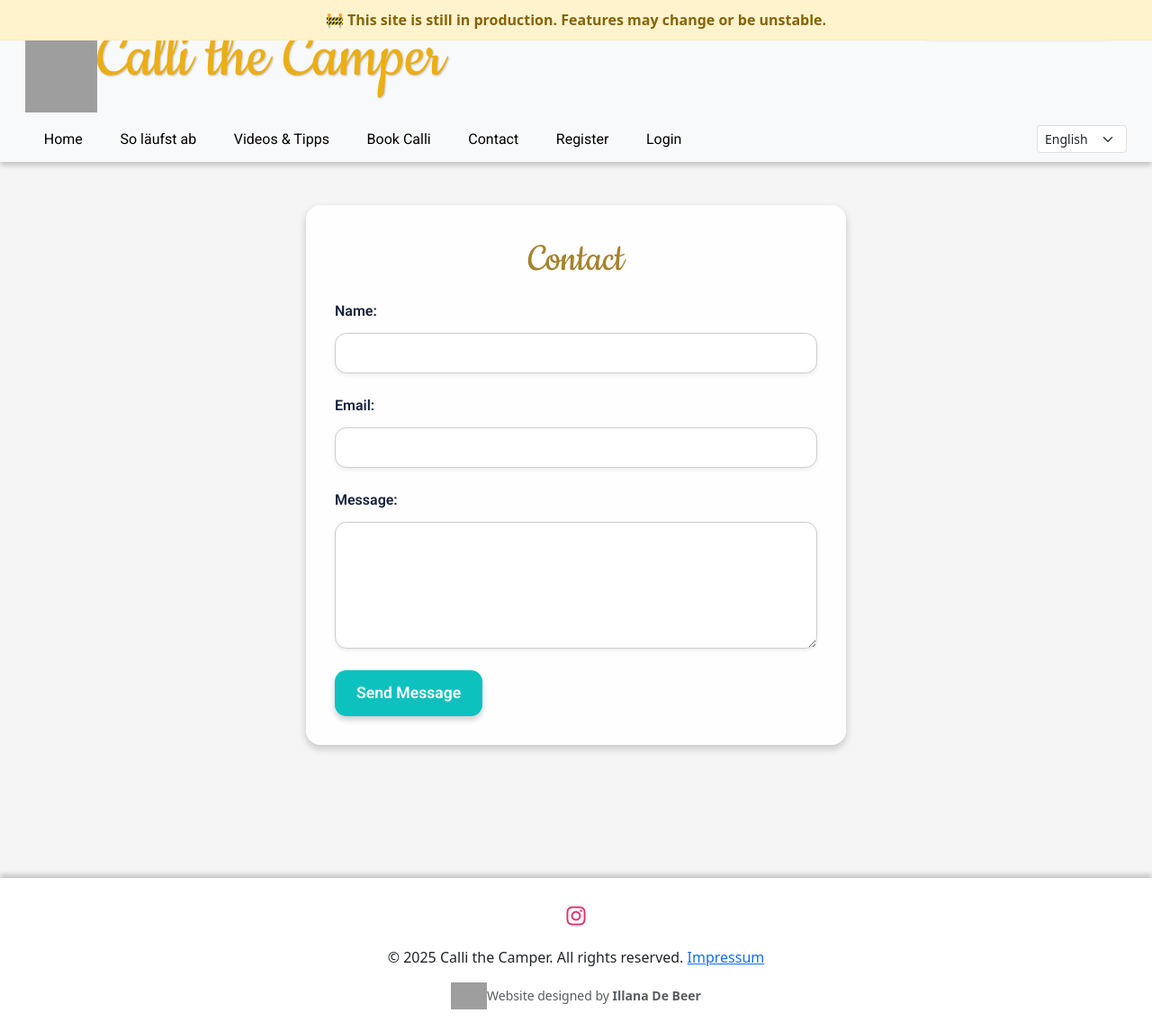
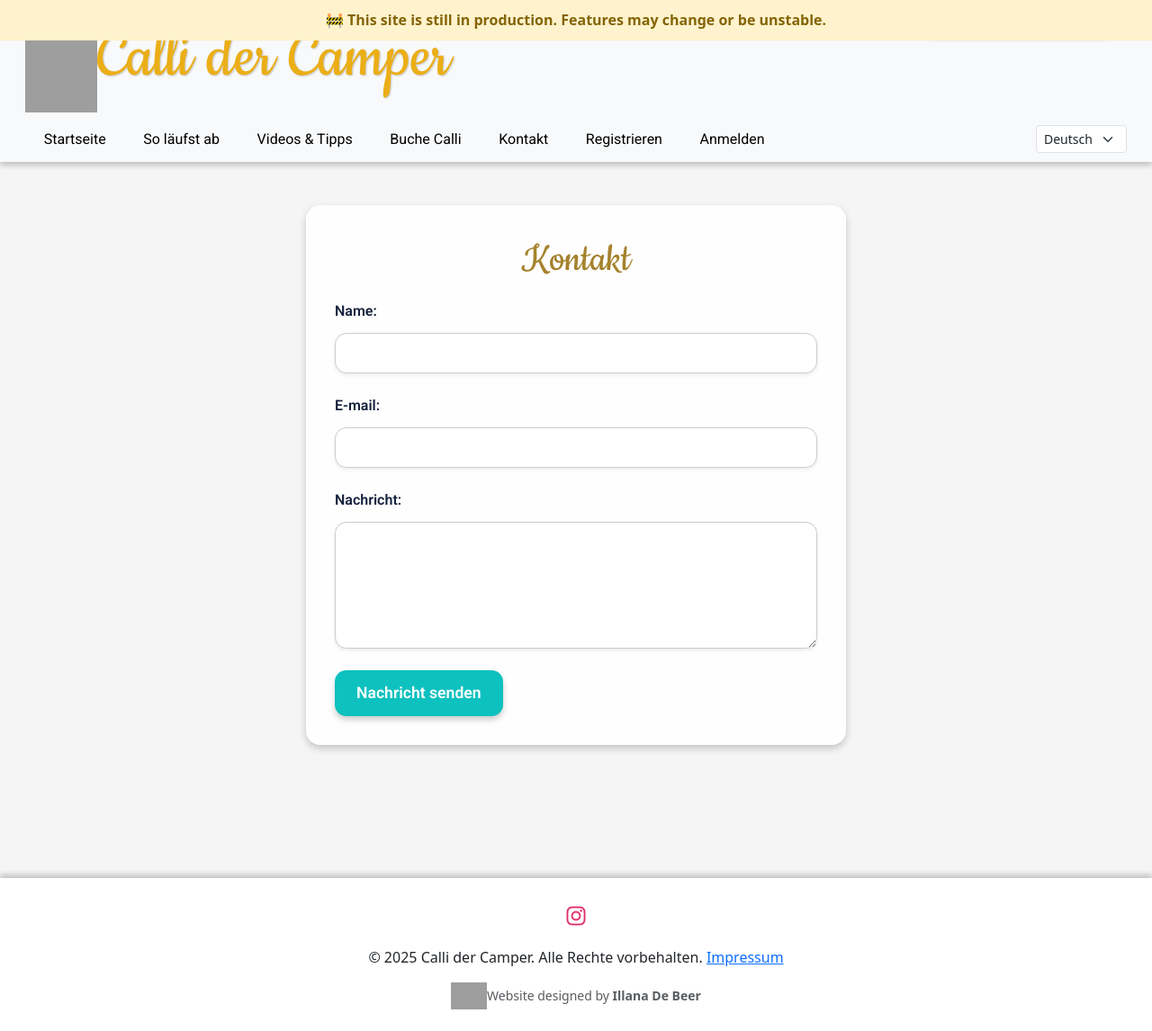
Before and after one commit to LanaD-coder/CalliDerCameper, a Django app: page /contact/ in a window 1280 px wide. Shown: the whole page at 90% size. Run offline with Django 5.2, Linux system fonts and the light colour scheme; parts of the project's set-up code (start-up, migrations or seed data) failed here and were passed over; some libraries are stand-ins or nearby versions; grey boxes are pictures that could not be loaded.

Commit message:
change default language to de

```diff
--- a/accounts/templates/accounts/success.html
+++ b/accounts/templates/accounts/success.html
@@ -5,11 +5,11 @@
 {% block content %}
 <section id="contact-section">
 
-    <title>{% trans "Thanks for your order!" %}</title>
+    <title>{% trans "Vielen Dank für Ihre Buchung!" %}</title>
 
     <section>
       <p>
-        {% trans "We appreciate your booking! If you have any questions, please feel free to contact us at:" %}
+        {% trans "Vielen Dank für Ihre Buchung! Wenn Sie Fragen haben, können Sie uns gerne kontaktieren unter:" %}
       </p>
     </section>
     <section>
@@ -23,7 +23,7 @@
     <section style="margin-top: 2em;">
       <a href="{% url 'profile' %}">
         <button style="padding: 0.5em 1em; background: #0dc1bf; color: white; border: none; border-radius: 4px; cursor: pointer;">
-          {% trans "Go to Profile" %}
+          {% trans "Zum Profil" %}
         </button>
       </a>
     </section>
--- a/ja_rental/settings.py
+++ b/ja_rental/settings.py
@@ -147,10 +147,11 @@ AUTH_PASSWORD_VALIDATORS = [
 # Internationalization
 # https://docs.djangoproject.com/en/5.2/topics/i18n/
 
-LANGUAGE_CODE = 'en'
+LANGUAGE_CODE = 'de'
 LANGUAGES = [
+    ('de', _('German')),
     ('en', _('English')),
-    ('de', _('German')),
+
 ]
 
 LOCALE_PATHS = [
--- a/pages/templates/pages/contact.html
+++ b/pages/templates/pages/contact.html
@@ -4,7 +4,7 @@
 
 {% block content %}
 <section id="contact-section">
-  <h2>{% trans "Contact" %}</h2>
+  <h2>{% trans "Kontakt" %}</h2>
 
   <form method="POST" novalidate>
     {% csrf_token %}
@@ -13,15 +13,15 @@
     {{ form.name }}
     <div class="field-error">{{ form.name.errors }}</div>
 
-    <label for="{{ form.email.id_for_label }}">{% trans "Email" %}:</label>
+    <label for="{{ form.email.id_for_label }}">{% trans "E-mail" %}:</label>
     {{ form.email }}
     <div class="field-error">{{ form.email.errors }}</div>
 
-    <label for="{{ form.message.id_for_label }}">{% trans "Message" %}:</label>
+    <label for="{{ form.message.id_for_label }}">{% trans "Nachricht" %}:</label>
     {{ form.message }}
     <div class="field-error">{{ form.message.errors }}</div>
 
-    <button type="submit" id="send-message-btn">{% trans "Send Message" %}</button>
+    <button type="submit" id="send-message-btn">{% trans "Nachricht senden" %}</button>
   </form>
 </section>
 
--- a/rentals/templates/rentals/booking_form.html
+++ b/rentals/templates/rentals/booking_form.html
@@ -4,7 +4,7 @@
 
 {% block content %}
 <section id="booking-section" class="form-section">
-  <h2>{% trans "Book Calli the Camper" %}</h2>
+  <h2>{% trans "Buche Calli the Camper" %}</h2>
 
   {% if messages %}
     {% for message in messages %}
--- a/templates/base.html
+++ b/templates/base.html
@@ -49,7 +49,7 @@
     <!-- Logo -->
     <a class="navbar-brand d-flex align-items-center" href="{% url 'home' %}">
       <img src="https://res.cloudinary.com/dvs5uituk/image/upload/v1747742379/freepik__background__6179_fdyics.webp" alt="Logo">
-      <span id="site-title">{% trans "Calli the Camper" %}</span>
+      <span id="site-title">{% trans "Calli der Camper" %}</span>
     </a>
 
     <!-- Hamburger toggle button for mobile -->
@@ -62,31 +62,31 @@
     <div class="collapse navbar-collapse" id="navbarSupportedContent">
       <!-- Navigation Links -->
       <ul class="navbar-nav me-auto mb-2 mb-lg-0">
-        <li class="nav-item"><a class="nav-link" href="/">{% trans "Home" %}</a></li>
+        <li class="nav-item"><a class="nav-link" href="/">{% trans "Startseite" %}</a></li>
         <li class="nav-item"><a class="nav-link" href="{% url 'about' %}">{% trans "So läufst ab" %}</a></li>
         <li class="nav-item"><a class="nav-link" href="/videos">{% trans "Videos & Tipps" %}</a></li>
-        <li class="nav-item"><a class="nav-link" href="{% url 'booking_page' 1 %}">{% trans "Book Calli" %}</a></li>
-        <li class="nav-item"><a class="nav-link" href="/contact">{% trans "Contact" %}</a></li>
+        <li class="nav-item"><a class="nav-link" href="{% url 'booking_page' 1 %}">{% trans "Buche Calli" %}</a></li>
+        <li class="nav-item"><a class="nav-link" href="/contact">{% trans "Kontakt" %}</a></li>
         {% if user.is_staff %}
           <li class="nav-item">
-            <a class="nav-link" href="{% url 'admin_dashboard' %}">Admin Panel</a>
+            <a class="nav-link" href="{% url 'admin_dashboard' %}"> {% trans "Admin-Bereich" %}</a>
           </li>
         {% endif %}
 
 
         {% if user.is_authenticated %}
           <li class="nav-item">
-            <a class="nav-link" href="{% url 'profile' %}">{% trans "Profile" %}</a>
+            <a class="nav-link" href="{% url 'profile' %}">{% trans "Profil" %}</a>
           </li>
           <li class="nav-item">
-            <a class="nav-link" href="{% url 'account_logout' %}">{% trans "Logout" %}</a>
+            <a class="nav-link" href="{% url 'account_logout' %}">{% trans "Abmelden" %}</a>
           </li>
         {% else %}
           <li class="nav-item">
-            <a class="nav-link" href="{% url 'account_signup' %}">{% trans "Register" %}</a>
+            <a class="nav-link" href="{% url 'account_signup' %}">{% trans "Registrieren" %}</a>
           </li>
           <li class="nav-item">
-            <a class="nav-link" href="{% url 'account_login' %}">{% trans "Login" %}</a>
+            <a class="nav-link" href="{% url 'account_login' %}">{% trans "Anmelden" %}</a>
           </li>
         {% endif %}
       </ul>
@@ -129,7 +129,7 @@
 
       <!-- Copyright -->
       <div>
-        &copy; {{ current_year|default:2025 }} Calli the Camper. All rights reserved.
+        &copy; {{ current_year|default:2025 }} {% trans "Calli der Camper. Alle Rechte vorbehalten." %}
         <a href="{% url 'impressum' %}" class="text-primary text-decoration-underline">Impressum</a>
       </div>
 
```
Also changed, not shown: accounts/templates/accounts/profile.html (+14 -14 lines), accounts/templates/accounts/return.html (+4 -4 lines), pages/templates/pages/videos.html (+4 -4 lines), rentals/templates/checklists/checklist_details.html (+25 -26 lines).
